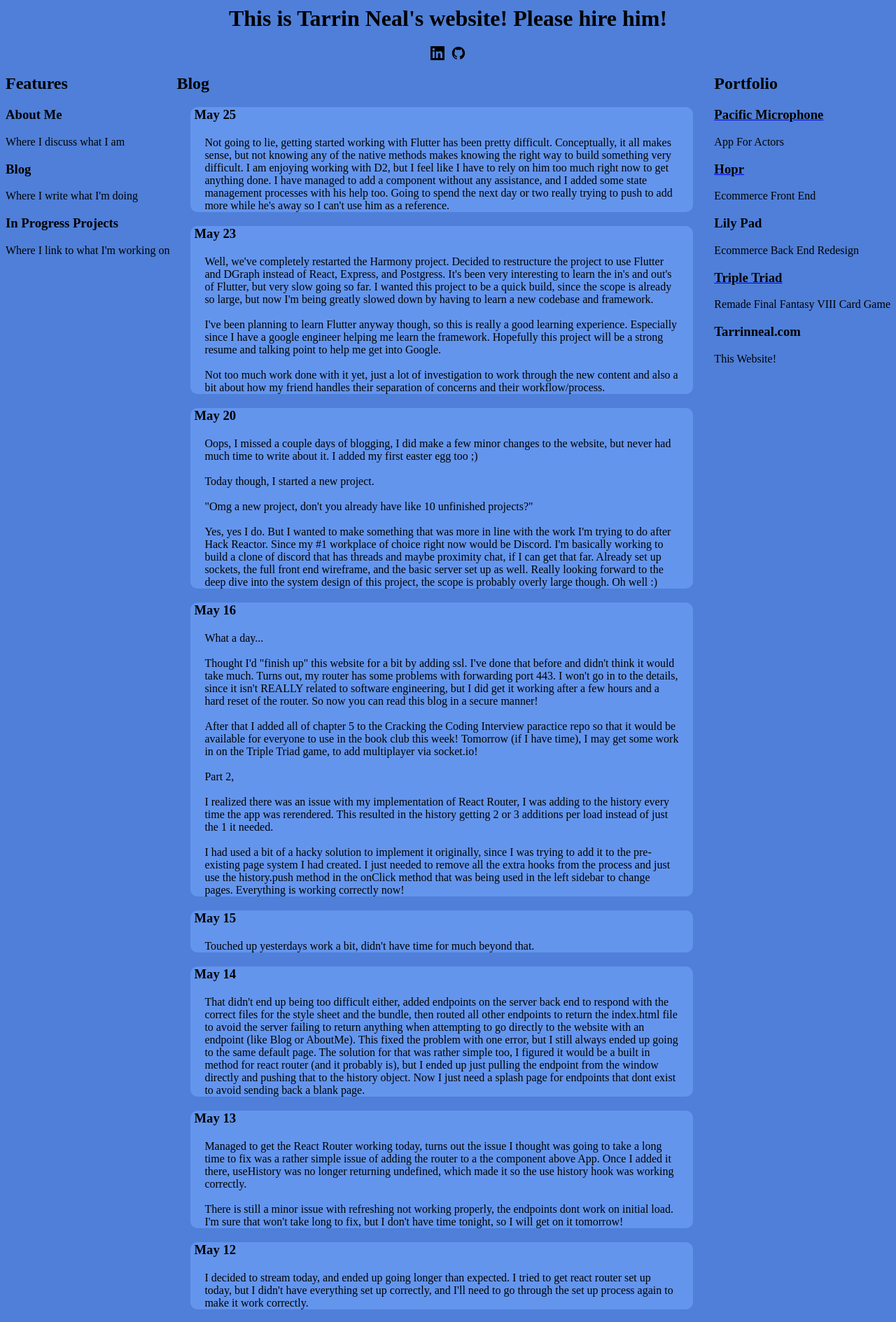
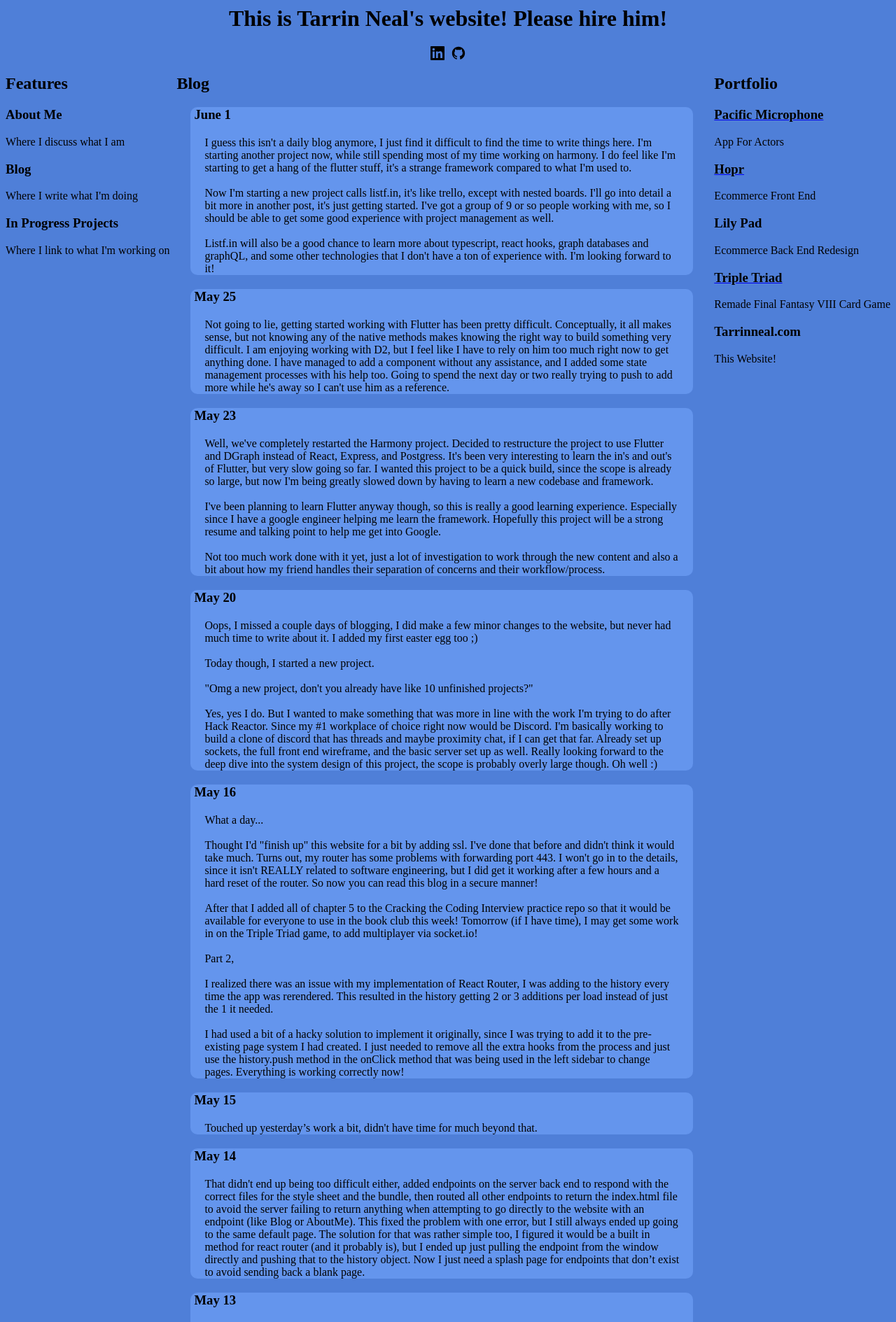
Before and after one commit to tarrinneal/tarrinneal.com, a React app: page /Blog in a window 1280 px wide. Shown: the top 1889 px of the page at 70% size. Built offline with nearby package versions, Linux system fonts and the light colour scheme.

Commit message:
blog june 1

```diff
--- a/src/components/Blog.tsx
+++ b/src/components/Blog.tsx
@@ -3,6 +3,28 @@ import * as React from 'react';
 export const Blog = () => (
   <div id='blog'>
     <h2 id='blogHead'>Blog</h2>
+    <div className='blogEntry'>
+      <h3 className='blogDate'>June 1</h3>
+      <p className='blogText'>
+        I guess this isn't a daily blog anymore, I just find it difficult to
+        find the time to write things here. I'm starting another project now,
+        while still spending most of my time working on harmony. I do feel like
+        I'm starting to get a hang of the flutter stuff, it's a strange
+        framework compared to what I'm used to.
+        <br />
+        <br />
+        Now I'm starting a new project calls listf.in, it's like trello, except
+        with nested boards. I'll go into detail a bit more in another post, it's
+        just getting started. I've got a group of 9 or so people working with
+        me, so I should be able to get some good experience with project
+        management as well.
+        <br />
+        <br />
+        Listf.in will also be a good chance to learn more about typescript,
+        react hooks, graph databases and graphQL, and some other technologies
+        that I don't have a ton of experience with. I'm looking forward to it!
+      </p>
+    </div>
     <div className='blogEntry'>
       <h3 className='blogDate'>May 25</h3>
       <p className='blogText'>
@@ -78,7 +100,7 @@ export const Blog = () => (
         <br />
         <br />
         After that I added all of chapter 5 to the Cracking the Coding Interview
-        paractice repo so that it would be available for everyone to use in the
+        practice repo so that it would be available for everyone to use in the
         book club this week! Tomorrow (if I have time), I may get some work in
         on the Triple Triad game, to add multiplayer via socket.io!
         <br />
@@ -102,7 +124,8 @@ export const Blog = () => (
     <div className='blogEntry'>
       <h3 className='blogDate'>May 15</h3>
       <p className='blogText'>
-        Touched up yesterdays work a bit, didn't have time for much beyond that.
+        Touched up yesterday’s work a bit, didn't have time for much beyond
+        that.
       </p>
     </div>
     <div className='blogEntry'>
@@ -118,7 +141,7 @@ export const Blog = () => (
         figured it would be a built in method for react router (and it probably
         is), but I ended up just pulling the endpoint from the window directly
         and pushing that to the history object. Now I just need a splash page
-        for endpoints that dont exist to avoid sending back a blank page.
+        for endpoints that don’t exist to avoid sending back a blank page.
       </p>
     </div>
     <div className='blogEntry'>
@@ -126,9 +149,9 @@ export const Blog = () => (
       <p className='blogText'>
         Managed to get the React Router working today, turns out the issue I
         thought was going to take a long time to fix was a rather simple issue
-        of adding the router to a the component above App. Once I added it
-        there, useHistory was no longer returning undefined, which made it so
-        the use history hook was working correctly.
+        of adding the router to the component above App. Once I added it there,
+        useHistory was no longer returning undefined, which made it so the use
+        history hook was working correctly.
         <br />
         <br />
         There is still a minor issue with refreshing not working properly, the
@@ -226,7 +249,7 @@ export const Blog = () => (
         webpage structure, and icon links to my github and linkedin.
         <br />
         <br />
-        I'm still just trying to figure what I want this space to be. I
+        I'm still just trying to figure out what I want this space to be. I
         certainly don't think blogging will end up being my big plan for it. I
         do have a short list of things I plan to add currently:
       </p>
```
Also changed, not shown: public/app/bundle.js.
